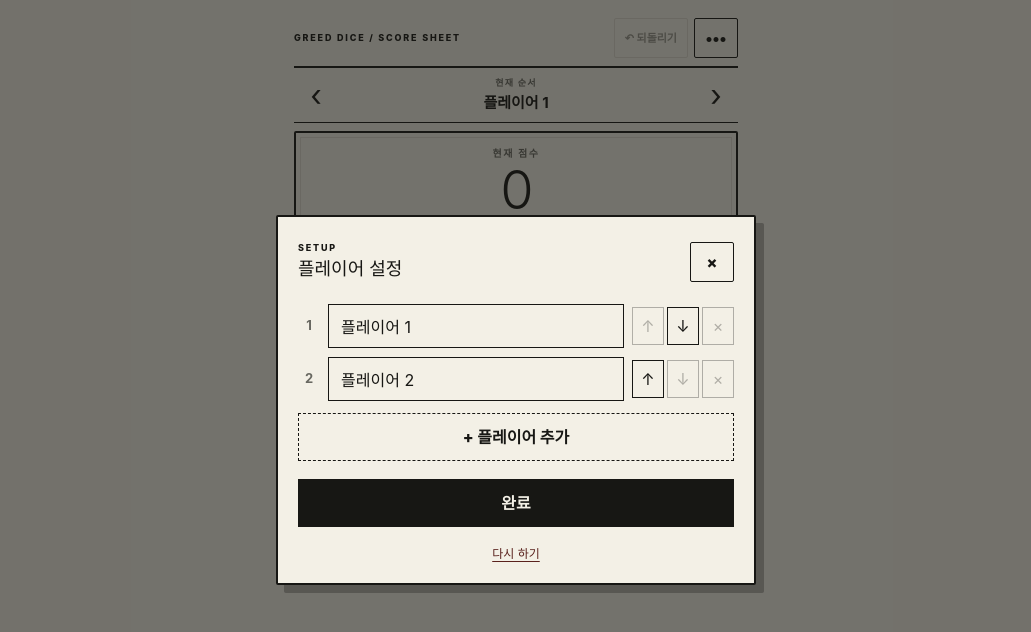
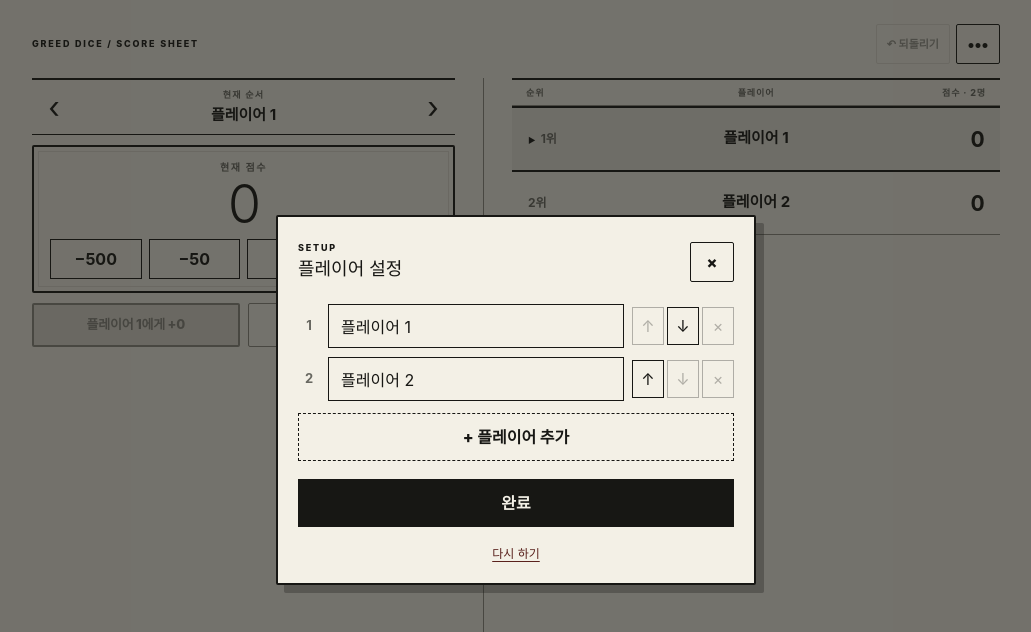
Before and after one commit to 97Wobbler/greed-dice, a React (Vite) app: page / in a window 1280 px wide. Shown: the top 632 px of the page, without its empty margins (124-1155 px from the left). Built offline with nearby package versions, Linux system fonts and the light colour scheme.

Commit message:
Add responsive tablet scoreboard layout

```diff
--- a/app/globals.css
+++ b/app/globals.css
@@ -93,7 +93,33 @@ h2 { margin-bottom: 0; font-size: 18px; }
   .modal-backdrop { align-items: center; }
 }
 
-@media (max-height: 720px) {
+@media (min-width: 768px) {
+  .app-shell {
+    display: grid;
+    width: min(100%, 1024px);
+    padding: max(24px, env(safe-area-inset-top)) 28px max(20px, env(safe-area-inset-bottom));
+    grid-template-areas:
+      "header header"
+      "turn players"
+      "score players"
+      "actions players"
+      ". players";
+    grid-template-columns: minmax(320px, .9fr) minmax(360px, 1.1fr);
+    grid-template-rows: auto auto auto auto 1fr;
+    column-gap: 28px;
+    row-gap: 10px;
+  }
+
+  .topbar { grid-area: header; margin-bottom: 4px; }
+  .turn-strip { grid-area: turn; margin: 0; }
+  .current-card { grid-area: score; align-self: start; }
+  .score-actions { grid-area: actions; margin-top: 0; }
+  .players-section { grid-area: players; margin: 0; padding-left: 28px; border-left: 1px solid var(--line); }
+  .player-main { min-height: 62px; }
+  .player-name { max-width: 220px; }
+}
+
+@media (max-height: 720px) and (max-width: 767px) {
   .app-shell { padding-top: max(10px, env(safe-area-inset-top)); }
   .eyebrow { display: none; }
   h1 { font-size: 25px; }
```
